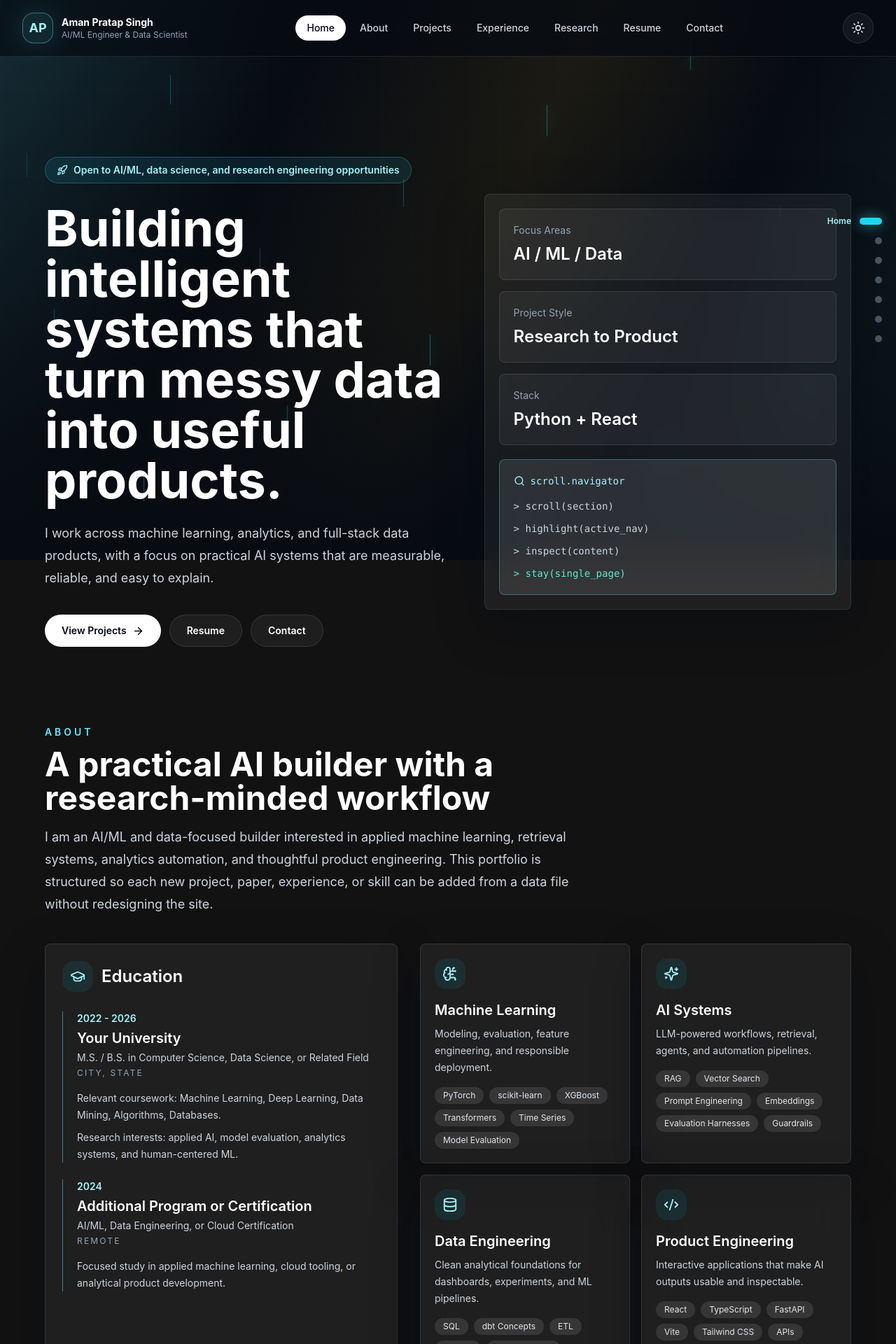
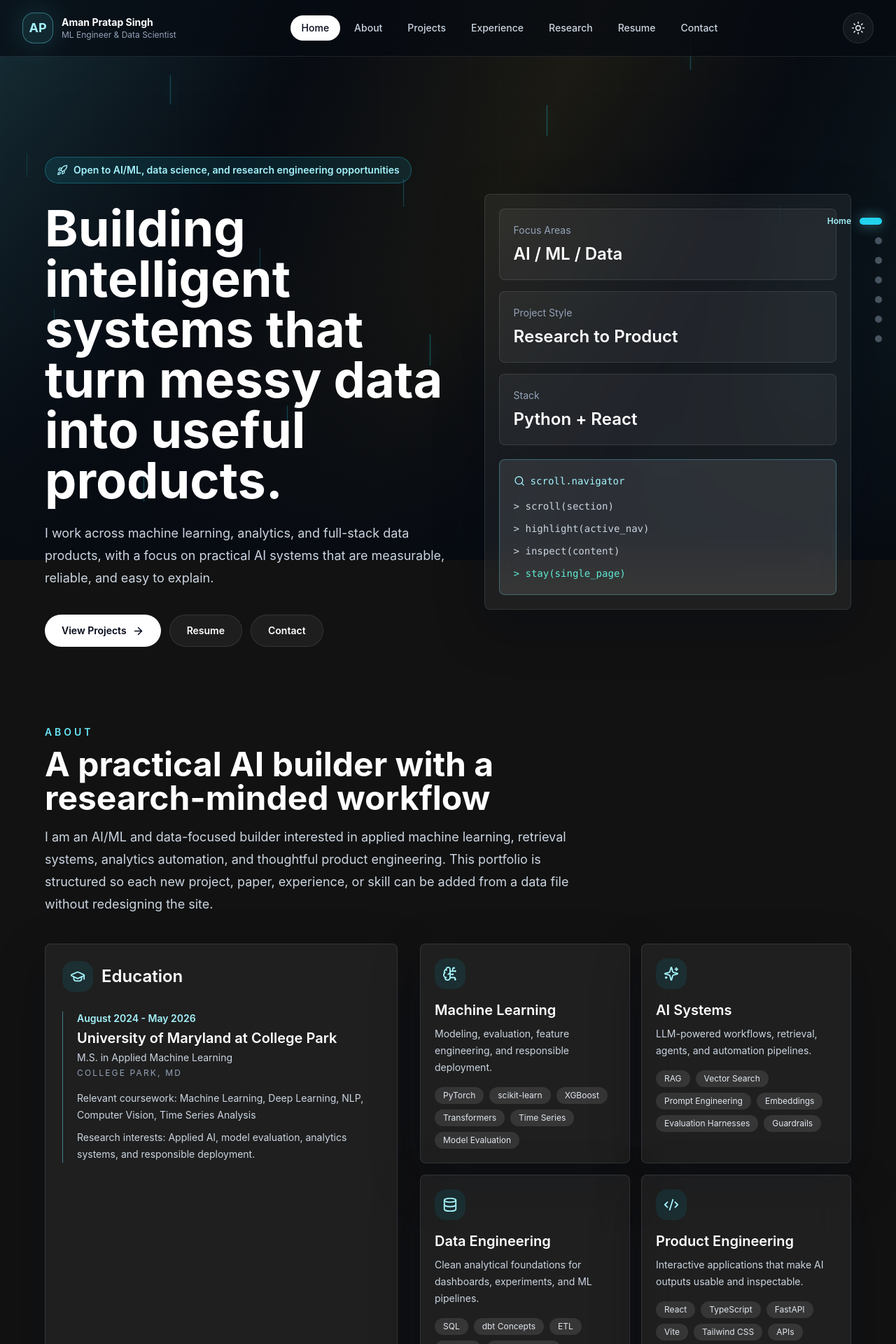
Before and after one commit to amanpratapsingh54/amanpratapsingh54.github.io, a React (Vite) app: page /#/ in a window 1280 px wide. Shown: the top 1920 px of the page at 70% size. Built offline with nearby package versions, Linux system fonts and the light colour scheme.

Commit message:
education

```diff
--- a/src/data/education.ts
+++ b/src/data/education.ts
@@ -8,20 +8,13 @@ export type EducationItem = {
 
 export const education: EducationItem[] = [
   {
-    school: "Your University",
-    degree: "M.S. / B.S. in Computer Science, Data Science, or Related Field",
-    dates: "2022 - 2026",
-    location: "City, State",
+    school: "University of Maryland at College Park",
+    degree: "M.S. in Applied Machine Learning",
+    dates: "August 2024 - May 2026",
+    location: "College Park, MD",
     details: [
-      "Relevant coursework: Machine Learning, Deep Learning, Data Mining, Algorithms, Databases.",
-      "Research interests: applied AI, model evaluation, analytics systems, and human-centered ML.",
-    ],
-  },
-  {
-    school: "Additional Program or Certification",
-    degree: "AI/ML, Data Engineering, or Cloud Certification",
-    dates: "2024",
-    location: "Remote",
-    details: ["Focused study in applied machine learning, cloud tooling, or analytical product development."],
+      "Relevant coursework: Machine Learning, Deep Learning, NLP, Computer Vision, Time Series Analysis",
+      "Research interests: Applied AI, model evaluation, analytics systems, and responsible deployment.",
+    ]
   },
 ];
--- a/src/data/profile.ts
+++ b/src/data/profile.ts
@@ -1,9 +1,9 @@
 export const profile = {
   name: "Aman Pratap Singh",
-  role: "AI/ML Engineer & Data Scientist",
+  role: "ML Engineer & Data Scientist",
   location: "United States",
-  email: "aman@example.com",
-  resumeUrl: "/resume/Aman-Pratap-Singh-Resume.pdf",
+  email: "aman.pratap.personal@gmail.com",
+  resumeUrl: "https://drive.google.com/file/d/1atxebMtGQgm0qYmBHRfa98xRUcZ9JDy5/view?usp=sharing",
   avatarUrl: "",
   headline: "Building intelligent systems that turn messy data into useful products.",
   intro:
@@ -20,6 +20,6 @@ export const profile = {
     title: "Aman Pratap Singh | AI/ML Portfolio",
     description:
       "AI, machine learning, and data science portfolio featuring projects, research, experience, writing, and resume.",
-    url: "https://your-github-username.github.io/advanced-ai-portfolio/",
+    url: "https://amanpratapsingh54.github.io/",
   },
 };
```
